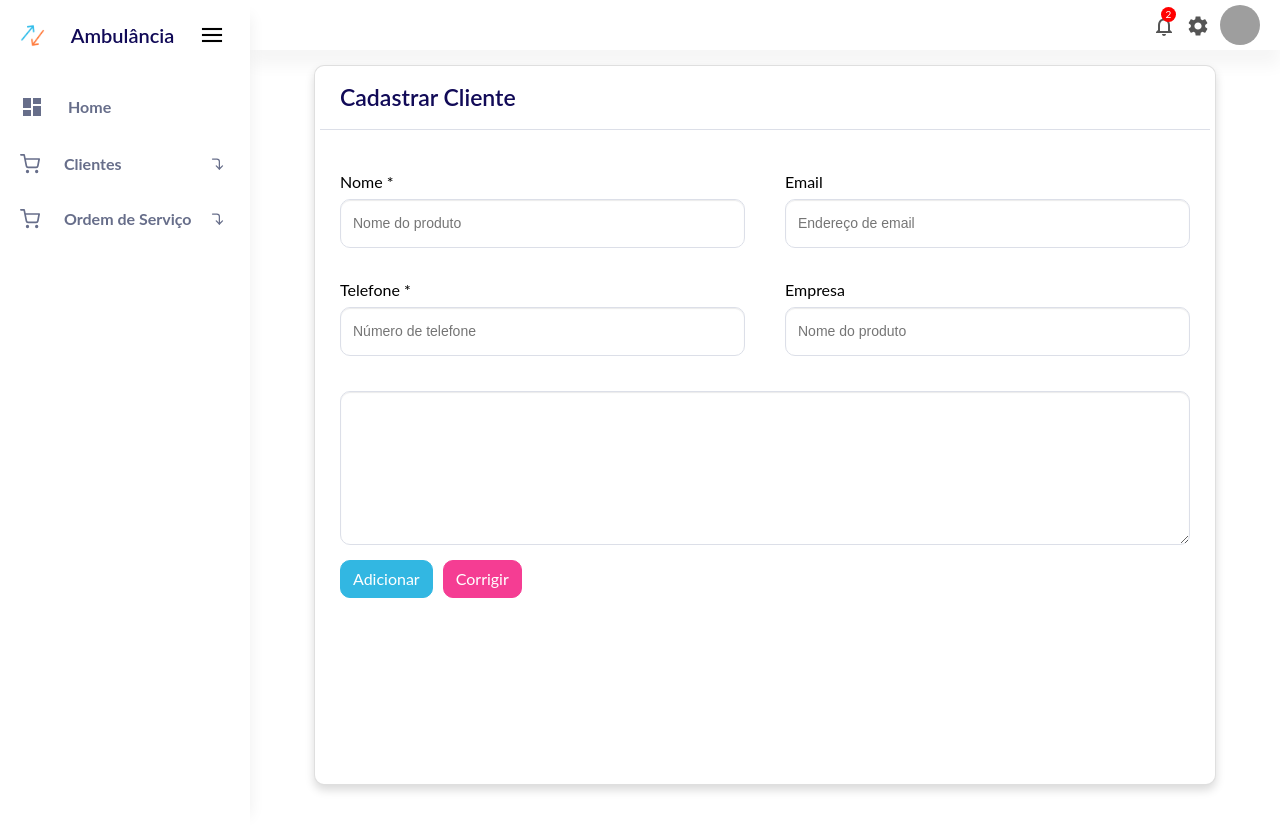
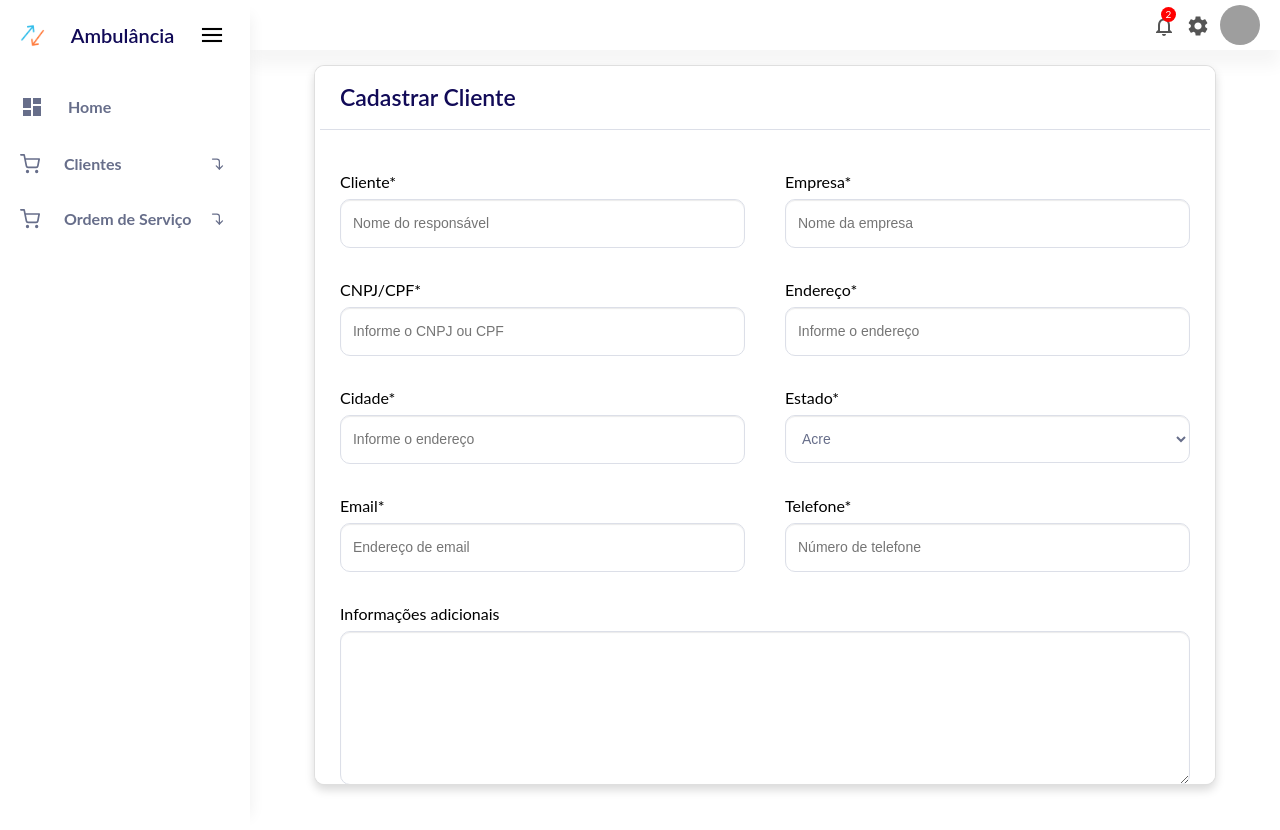
Before and after one commit to matheusmf1/ambulance-system, a React (Create React App) app: page /novocliente in a window 1280 px wide. Shown: the top 830 px of the page. Built offline with nearby package versions, Linux system fonts and the light colour scheme; grey boxes are pictures that could not be loaded; the HTML template or start-up script is replaced by a standard one.

Commit message:
User UI adjustments with more Info

```diff
--- a/src/App.js
+++ b/src/App.js
@@ -10,8 +10,8 @@ import CustomerInfo from "./pages/customer/customerInfo/CustomerInfo";
 import CustomerList from "./pages/customer/customerList/CustomerList";
 
 
+function App() {
 
-function App() {
   return (
 
     <div className="container">
--- a/src/assets/mock/tableData.js
+++ b/src/assets/mock/tableData.js
@@ -3,44 +3,74 @@ export const allData = [
   {
     id: "1",
     name: "Matheus",
+    company_name: "Empresa LTDA",
+    cnpj_cpf: "000.000.000-00",
+    address: "Rua xxxx",
+    city: "Guarulhos",
+    state: "SP",
     email: "mathew.mfranco@gmail.com",
     phone: "(11)97570-7752",
-    company: "Empresa LTDA",
+    moreInfo: "xxxxx",
   },
 
   {
     id: "2",
     name: "test2",
+    company_name: "Empresa LTDA",
+    cnpj_cpf: "000.000.000-00",
+    address: "Rua xxxx",
+    city: "Guarulhos",
+    state: "SP",
     email: "test23@test.com",
     phone: "(11)11111-1111",
-    company: "Empresa LTDA",
+    moreInfo: "xxxxx",
   },
   {
     id: "3",
     name: "test3",
+    company_name: "Empresa LTDA",
+    cnpj_cpf: "000.000.000-00",
+    address: "Rua xxxx",
+    city: "Guarulhos",
+    state: "SP",
     email: "test32@test.com",
     phone: "(11)11111-1111",
-    company: "Empresa LTDA",
+    moreInfo: "xxxxx",
   },
   {
     id: "4",
     name: "test4",
+    company_name: "Empresa LTDA",
+    cnpj_cpf: "000.000.000-00",
+    address: "Rua xxxx",
+    city: "Guarulhos",
+    state: "SP",
     email: "test456@test.com",
     phone: "(11)11111-1111",
-    company: "Empresa LTDA",
+    moreInfo: "xxxxx"
   },
   {
     id: "5",
     name: "test5",
+    company_name: "Empresa LTDA",
+    cnpj_cpf: "000.000.000-00",
+    address: "Rua xxxx",
+    city: "Guarulhos",
+    state: "SP",
     email: "test53@test.com",
     phone: "(11)11111-1111",
-    company: "Empresa LTDA",
+    moreInfo: "xxxxx"
   },
   {
     id: "6",
     name: "test6",
+    company_name: "Empresa LTDA",
+    cnpj_cpf: "000.000.000-00",
+    address: "Rua xxxx",
+    city: "Guarulhos",
+    state: "SP",
     email: "test67@test.com",
     phone: "(11)11111-1111",
-    company: "Empresa LTDA",
+    moreInfo: "xxxxx"
   },
 ];
--- a/src/components/table/table.jsx
+++ b/src/components/table/table.jsx
@@ -16,8 +16,10 @@ const tableHead = {
   name: "Nome",
   email: "Email",
   phone: "Telefone",
-  company: "Empresa",
-  action: "Opções"
+  company_name: "Empresa",
+  cnpj_cpf: "CPNJ/CPF",
+  city: "Cidade",
+  action: "Opções",
 };
 
 const Table = (props) => {
--- a/src/pages/customer/customerAdd/CustomerAdd.jsx
+++ b/src/pages/customer/customerAdd/CustomerAdd.jsx
@@ -15,43 +15,84 @@ export default function CustomerAdd() {
         <form action="page-list-product.html">
           <div class="form__content--inputs">
 
-            {/* <div class="form__input--fullWidth">
-              <label>Product Type *</label>
-
-              <div class="dropdown bootstrap-select form-control">
-                <select name="type" class="selectpicker form-control" data-style="py-0">
-                  <option>Standard</option>
-                  <option>Combo</option>
-                  <option>Digital</option>
-                  <option>Service</option>
-                </select>
-              </div>
-            </div> */}
-
+            <div class="form__input--halfWidth">
+              <label class="form__input--label">Cliente*</label>
+              <input class="form__input" type="text" placeholder="Nome do responsável" required/>
+            </div>
 
             <div class="form__input--halfWidth">
-              <label class="form__input--label">Nome *</label>
-              <input class="form__input" type="text" placeholder="Nome do produto" required/>
+              <label class="form__input--label">Empresa*</label>
+              <input class="form__input" type="text" placeholder="Nome da empresa" required/>
+            </div>
+
+            <div class="form__input--halfWidth">
+              <label class="form__input--label">CNPJ/CPF*</label>
+              <input class="form__input" type="text" placeholder="Informe o CNPJ ou CPF" required/>
             </div>
 
 
             <div class="form__input--halfWidth">
-              <label class="form__input--label">Email</label>
+              <label class="form__input--label">Endereço*</label>
+              <input class="form__input" type="text" placeholder="Informe o endereço" required/>
+            </div>
+
+            <div class="form__input--halfWidth">
+              <label class="form__input--label">Cidade*</label>
+              <input class="form__input" type="text" placeholder="Informe o endereço" required/>
+            </div>
+
+            {/* <div class="form__input--halfWidth">
+              <label class="form__input--label">Estado*</label>
+              <input class="form__input" type="text" placeholder="Informe o endereço" required/>
+            </div> */}
+
+            <div class="form__input--halfWidth">
+              <label class="form__input--label">Estado*</label>
+
+                  <select name="estados-brasil" class="form__input">
+                    <option value="AC">Acre</option>
+                    <option value="AL">Alagoas</option>
+                    <option value="AP">Amapá</option>
+                    <option value="AM">Amazonas</option>
+                    <option value="BA">Bahia</option>
+                    <option value="CE">Ceará</option>
+                    <option value="DF">Distrito Federal</option>
+                    <option value="ES">Espírito Santo</option>
+                    <option value="GO">Goiás</option>
+                    <option value="MA">Maranhão</option>
+                    <option value="MT">Mato Grosso</option>
+                    <option value="MS">Mato Grosso do Sul</option>
+                    <option value="MG">Minas Gerais</option>
+                    <option value="PA">Pará</option>
+                    <option value="PB">Paraíba</option>
+                    <option value="PR">Paraná</option>
+                    <option value="PE">Pernambuco</option>
+                    <option value="PI">Piauí</option>
+                    <option value="RJ">Rio de Janeiro</option>
+                    <option value="RN">Rio Grande do Norte</option>
+                    <option value="RS">Rio Grande do Sul</option>
+                    <option value="RO">Rondônia</option>
+                    <option value="RR">Roraima</option>
+                    <option value="SC">Santa Catarina</option>
+                    <option value="SP">São Paulo</option>
+                    <option value="SE">Sergipe</option>
+                    <option value="TO">Tocantins</option>
+                  </select>
+            </div>
+
+
+            <div class="form__input--halfWidth">
+              <label class="form__input--label">Email*</label>
               <input class="form__input" type="email" placeholder="Endereço de email"/>
             </div>
 
             <div class="form__input--halfWidth">
-              <label class="form__input--label">Telefone *</label>
+              <label class="form__input--label">Telefone*</label>
               <input class="form__input" type="text" placeholder="Número de telefone" required/>
             </div>
 
-            <div class="form__input--halfWidth">
-              <label class="form__input--label">Empresa</label>
-              <input class="form__input" type="text" placeholder="Nome do produto"/>
-            </div>
-
             <div class="form__input--fullWidth">
-              <label class="form__input--label"></label>
+              <label class="form__input--label">Informações adicionais</label>
               <textarea class="form__input" rows="4"></textarea>
             </div>
 
--- a/src/pages/customer/customerAdd/customerAdd.css
+++ b/src/pages/customer/customerAdd/customerAdd.css
@@ -75,6 +75,9 @@ h4 {
   margin-bottom: 5px;
 }
 
+select {
+  height: 48px;
+}
 
 /* EFFECTS */
 .form__input:focus {
--- a/src/pages/customer/customerInfo/CustomerInfo.jsx
+++ b/src/pages/customer/customerInfo/CustomerInfo.jsx
@@ -33,9 +33,10 @@ export default function CustomerInfo(props) {
 
       <div className="userTitleContainer">
         <h1 className="userTitle">Editar Cliente</h1>
-        <Link to="/newUser">
+        {/* <Link to="/newUser">
           <button className="userAddButton">Novo</button>
-        </Link>
+        </Link> */}
+        <button className="userUpdateButton">Atualizar</button>
       </div>
 
       <div className="userContainer">
@@ -50,13 +51,13 @@ export default function CustomerInfo(props) {
             />
             <div className="userShowTopTitle">
               <span className="userShowUsername"> { userData.name } </span>
-              <span className="userShowUserTitle">{ userData.company }</span>
+              <span className="userShowUserTitle">{ userData.company_name }</span>
             </div>
           </div>
 
           <div className="userShowBottom">
 
-            <span className="userShowTitle">Informações de Contato</span>
+            <span className="userShowTitle">Informações do Responsável</span>
 
             <div className="userShowInfo">
               <PhoneAndroid className="userShowIcon" />
@@ -69,13 +70,34 @@ export default function CustomerInfo(props) {
             </div>
 
             <div className="userShowInfo">
+              <MailOutline className="userShowIcon" />
+              <span className="userShowInfoTitle">{ userData.cnpj_cpf }</span>
+            </div>
+
+            <span className="userShowTitle">Endereço</span>
+
+            <div className="userShowInfo">
               <BusinessIcon className="userShowIcon" />
-              <span className="userShowInfoTitle">{ userData.company }</span>
+              <span className="userShowInfoTitle">{ userData.address }</span>
             </div>
+
+            <div className="userShowInfo">
+              <BusinessIcon className="userShowIcon" />
+              <span className="userShowInfoTitle">{ userData.city } - { userData.state }</span>
+            </div>
+
+            <span className="userShowTitle">Informações Adicionais</span>
+
+            <div className="userShowInfo">
+              <BusinessIcon className="userShowIcon" />
+              <span className="userShowInfoTitle">{ userData.moreInfo } </span>
+            </div>
+
+
         </div>
       </div>
 
-        <div className="userUpdate">
+      <div className="userUpdate">
 
           <span className="userUpdateTitle">Editar</span>
 
@@ -93,6 +115,15 @@ export default function CustomerInfo(props) {
               </div>
 
               <div className="userUpdateItem">
+                <label>Nome da empresa</label>
+                <input
+                  type="text"
+                  placeholder={ userData.company_name }
+                  className="userUpdateInput"
+                />
+              </div>
+
+              <div className="userUpdateItem">
                 <label>Email</label>
                 <input
                   type="text"
@@ -104,43 +135,65 @@ export default function CustomerInfo(props) {
               <div className="userUpdateItem">
                 <label>Telefone</label>
                 <input
-                  type="text"
+                  type="tel"
                   placeholder={ userData.phone }
                   className="userUpdateInput"
                 />
               </div>
 
-              <div className="userUpdateItem">
-                <label>Nome da empresa</label>
+
+            </div>
+
+            <div className="userUpdateRight--singleItem">
+
+            <div className="userUpdateItem">
+                <label>CNPJ/CPF</label>
                 <input
                   type="text"
-                  placeholder={ userData.company }
+                  placeholder={ userData.cnpj_cpf }
+                  className="userUpdateInput"
+                />
+              </div>
+
+              <div className="userUpdateItem">
+                <label>Endereço</label>
+                <input
+                  type="text"
+                  placeholder={ userData.address }
+                  className="userUpdateInput"
+                />
+              </div>
+
+              <div className="userUpdateItem">
+                <label>Cidade</label>
+                <input
+                  type="text"
+                  placeholder={ userData.city }
+                  className="userUpdateInput"
+                />
+              </div>
+
+              <div className="userUpdateItem">
+                <label>Estado</label>
+                <input
+                  type="text"
+                  placeholder={ userData.state }
                   className="userUpdateInput"
                 />
               </div>
 
             </div>
 
-            <div className="userUpdateRight--singleItem ">
-
-              {/* <div className="userUpdateUpload">
-                <img
-                  className="userUpdateImg"
-                  src="https://images.pexels.com/photos/1152994/pexels-photo-1152994.jpeg?auto=compress&cs=tinysrgb&dpr=2&w=500"
-                  alt=""
-                />
-                <label htmlFor="file">
-                  <Publish className="userUpdateIcon" />
-                </label>
-                <input type="file" id="file" style={{ display: "none" }} />
+              <div class="userUpdateItem--textArea">
+                <label class="form__input--label">Informações adicionais</label>
+                <textarea class="form__input" rows="2" placeholder={ userData.moreInfo }></textarea>
               </div>
-               */}
-              <button className="userUpdateButton">Atualizar</button>
-
-            </div>
 
           </form>
+
+
         </div>
+
     </div>
 
   </main>
--- a/src/pages/customer/customerInfo/customerInfo.css
+++ b/src/pages/customer/customerInfo/customerInfo.css
@@ -7,6 +7,7 @@
   display: flex;
   align-items: center;
   justify-content: space-between;
+  margin: 0 15px 0 0;
 }
 
 .userAddButton {
@@ -23,22 +24,26 @@
 
 .userContainer {
   display: flex;
+  flex-wrap: wrap;
   margin-top: 20px;
 }
 
 .userShow {
-  flex: 1;
+  /* flex: 1; */
+  flex: 30%;
   padding: 20px;
+  margin: 0px 15px;
   -webkit-box-shadow: 0px 0px 15px -10px rgba(0, 0, 0, 0.75);
   box-shadow: 0px 0px 15px -10px rgba(0, 0, 0, 0.75);
 }
 
 .userUpdate {
-  flex: 2;
+  /* flex: 2; */
+  flex: 60%;
   padding: 20px;
   -webkit-box-shadow: 0px 0px 15px -10px rgba(0, 0, 0, 0.75);
   box-shadow: 0px 0px 15px -10px rgba(0, 0, 0, 0.75);
-  margin-left: 20px;
+  margin: 0 15px;
 }
 
 .userShowTop {
@@ -99,26 +104,43 @@
 
 .userUpdateForm{
     display: flex;
-    justify-content: space-between;
-    margin-top: 20px;
+    flex-wrap: wrap;
+    /* justify-content: space-between; */
+    justify-content: space-evenly;
+    margin: 20px 0px;
 }
 
 .userUpdateItem{
     display: flex;
     flex-direction: column;
-    margin-top: 10px;
+    margin: 10px 0px;
 }
 
 .userUpdateItem>label{
     margin-bottom: 5px;
-    font-size: 14px;
+    /* font-size: 14px; */
+    font-weight: 600;
+}
+
+.userUpdateItem--textArea {
+  width: 85%;
+  padding: 15px 0px;
+}
+
+.userUpdateItem--textArea label{
+  margin-bottom: 5px;
+    /* font-size: 14px; */
+    font-weight: 600;
 }
 
 .userUpdateInput{
     border: none;
-    width: 250px;
+    /* width: 250px; */
+
+    width: 20vw;
     height: 30px;
     border-bottom: 1px solid gray;
+    padding: 0px 5px;
 }
 
 .userUpdateRight{
@@ -128,9 +150,9 @@
 }
 
 .userUpdateRight--singleItem {
-  display: flex;
+  /* display: flex;
   flex-direction: column;
-  justify-content: flex-end;
+  justify-content: flex-end; */
 }
 
 .userUpdateUpload{
@@ -159,3 +181,22 @@
     color: white;
     font-weight: 600;
 }
+
+@media (max-width: 583.98px) {
+
+  .userUpdate {
+    margin: 0px;
+  }
+
+  .userShow {
+    margin: 0px;
+  }
+
+  .userUpdateInput {
+    width: 250px;
+  }
+
+  .userTitleContainer {
+    margin: 0px;
+  }
+}
```
